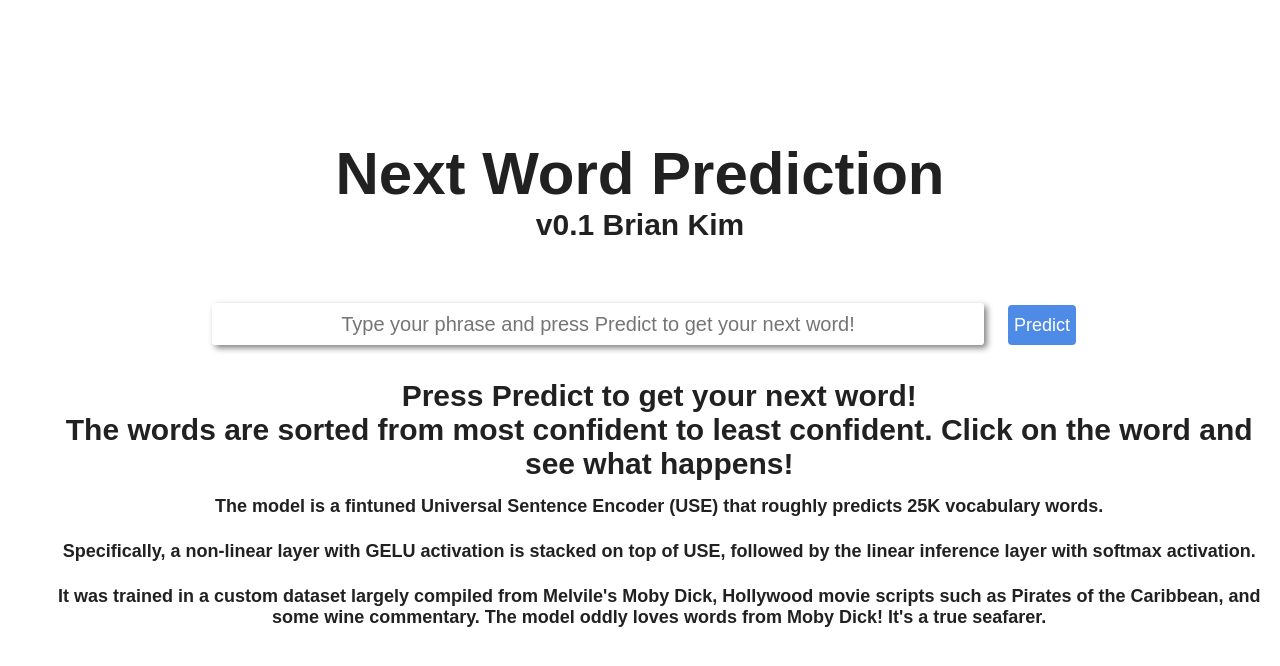
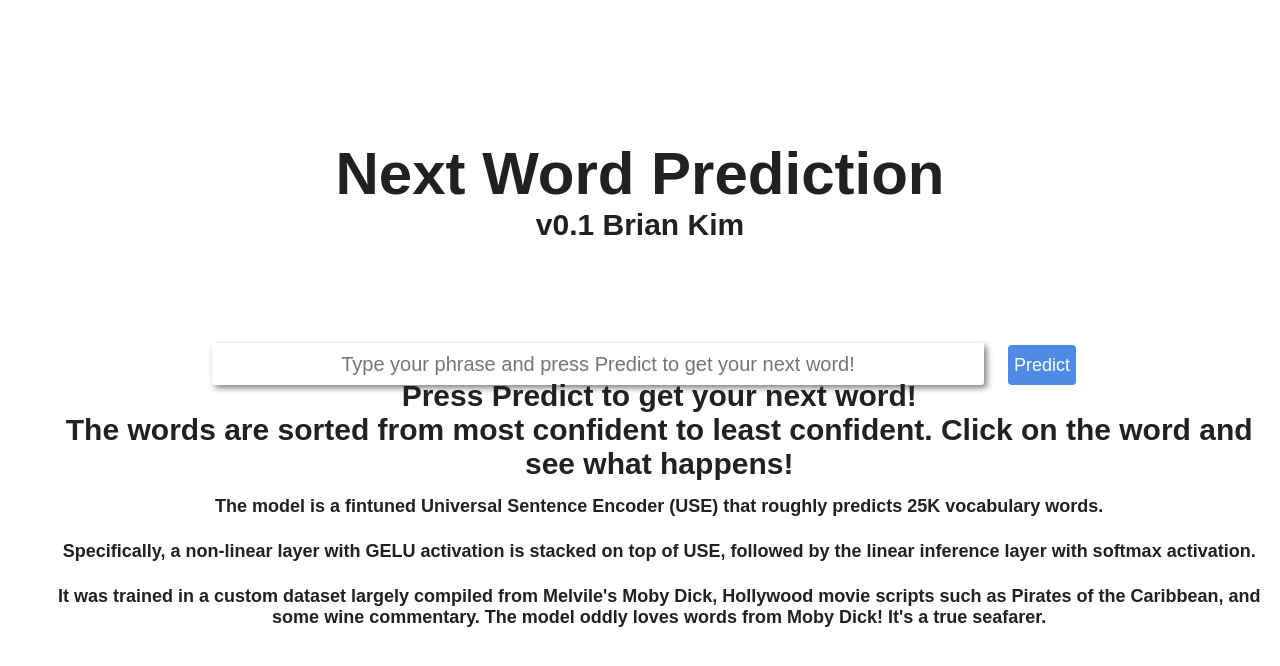
Before and after one commit to Wingtail/next_word_prediction, a Flask app: page / in a window 1280 px wide. Shown: the top 666 px of the page. Run offline with Flask 2, Linux system fonts and the light colour scheme; parts of the project's set-up code (start-up, migrations or seed data) failed here and were passed over; some libraries are stand-ins or nearby versions.

Commit message:
updated test html

```diff
--- a/server/static/css/test.css
+++ b/server/static/css/test.css
@@ -13,7 +13,7 @@
   margin: 0;
   width:70vw;
   position: absolute;
-  top: 40%;
+  top: 45%;
   left: 50%;
   -ms-transform: translate(-50%, -45%);
   transform: translate(-50%, -45%);
--- a/server/templates/test.html
+++ b/server/templates/test.html
@@ -1,7 +1,7 @@
 <!DOCTYPE html>
 <html>
 <head>
-  <link rel="stylesheet" type="text/css" href="/static/css/test.css?version=0.7.4">
+  <link rel="stylesheet" type="text/css" href="/static/css/test.css?version=0.7.5">
   <script src="https://ajax.googleapis.com/ajax/libs/jquery/3.1.1/jquery.min.js"></script>
 </head>
 
```
